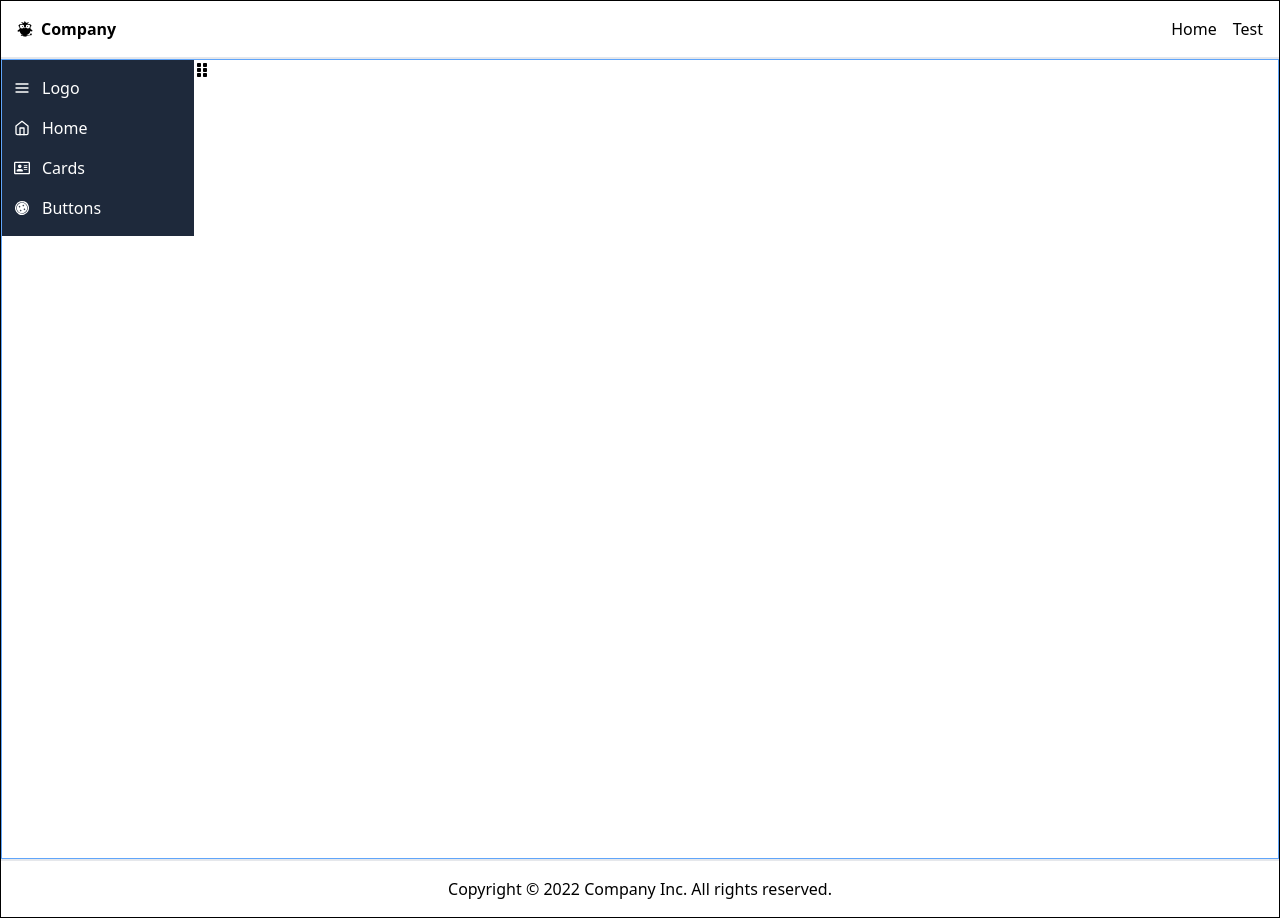
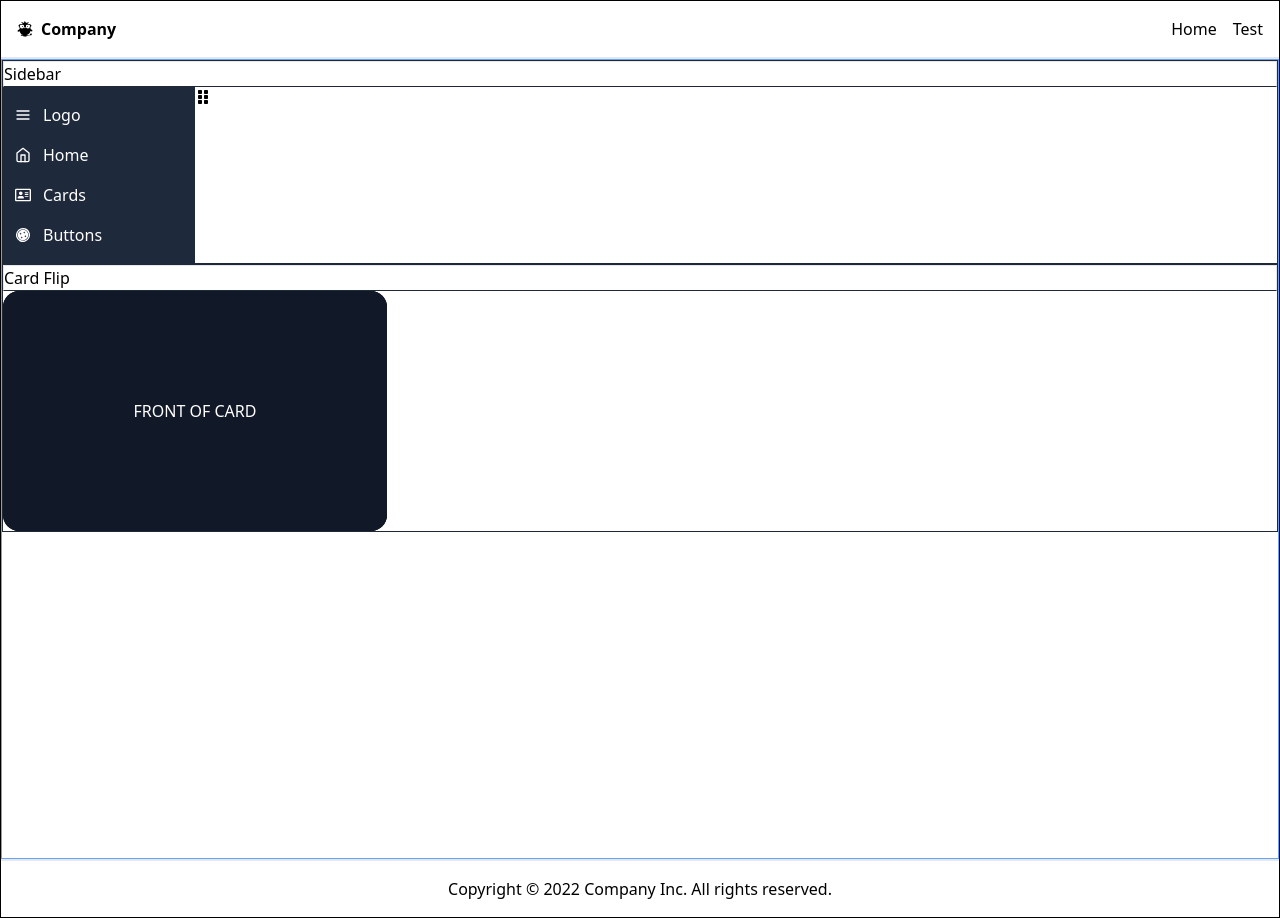
Before and after one commit to jamhanpar/react-components, a React (Create React App) app in the folder client/: page /test in a window 1280 px wide. Built offline with nearby package versions, Linux system fonts and the light colour scheme.

Commit message:
created flip card

```diff
--- /dev/null
+++ b/client/src/components/Cards/FlipCard.js
@@ -0,0 +1,26 @@
+import './Flipcard.css';
+
+export default function FlipCard() {
+  function FrontOfCard() {
+    return (
+      <div className="absolute inset-0 w-full h-full flex justify-center items-center bg-gray-900 transition-all duration-100 delay-200 z-20 hover:opacity-0">
+        FRONT OF CARD
+      </div>
+    );
+  }
+
+  function BackOfCard() {
+    return (
+      <div className="absolute inset-0 w-full h-full flex justify-center items-center bg-black transition-all z-10 card-back">
+        BACK OF CARD
+      </div>
+    );
+  }
+
+  return (
+    <div className="card relative w-96 h-60 rounded-2xl text-white overflow-hidden cursor-pointer transition-all duration-1000">
+      <FrontOfCard />
+      <BackOfCard />
+    </div>
+  );
+}
--- /dev/null
+++ b/client/src/components/Cards/Flipcard.css
@@ -0,0 +1,8 @@
+.card:hover {
+  transform: rotateY(180deg);
+  transform-style: preserve-3d;
+}
+
+.card-back {
+  transform: rotateY(180deg);
+}
--- a/client/src/pages/Test.js
+++ b/client/src/pages/Test.js
@@ -3,14 +3,24 @@ import TestLayout from '../layout/TestLayout';
 // Testing Component
 import Sidebar from '../components/Sidebar/Sidebar';
 import Toggle from '../components/Toggle/Toggle';
+import FlipCard from '../components/Cards/FlipCard';
 
 export default function Test() {
   return (
     <TestLayout>
-      <div className="flex flex-row">
-        <Sidebar />
-        {/* <div>Content</div> */}
-        <Toggle />
+      <div className="border border-y-1 border-gray-800">
+        <h1 className="border border-b-gray-800">Sidebar</h1>
+        <div className="flex flex-row">
+          <Sidebar />
+          {/* <div>Content</div> */}
+          <Toggle />
+        </div>
+      </div>
+      <div className="border border-y-1 border-gray-800">
+        <h1 className="border border-b-gray-800">Card Flip</h1>
+        <div className="flex flex-row">
+          <FlipCard />
+        </div>
       </div>
     </TestLayout>
   );
```
